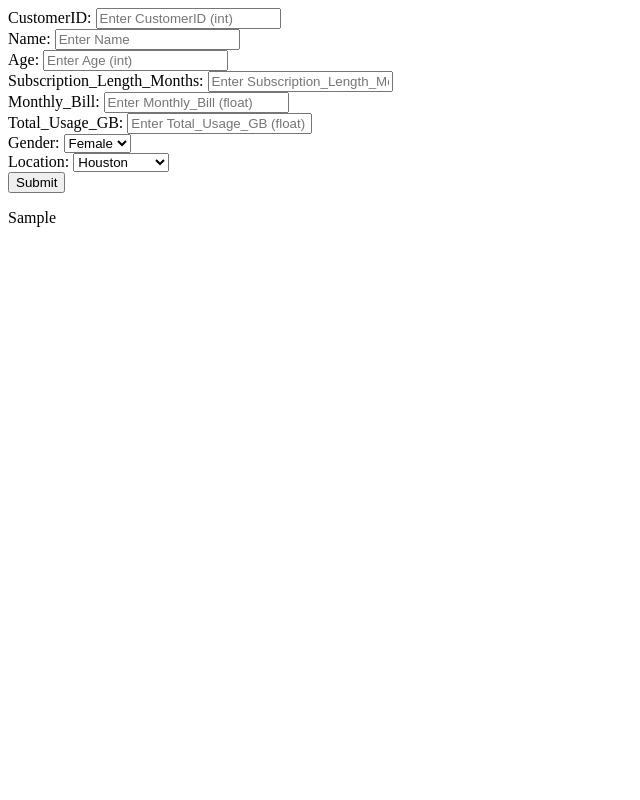
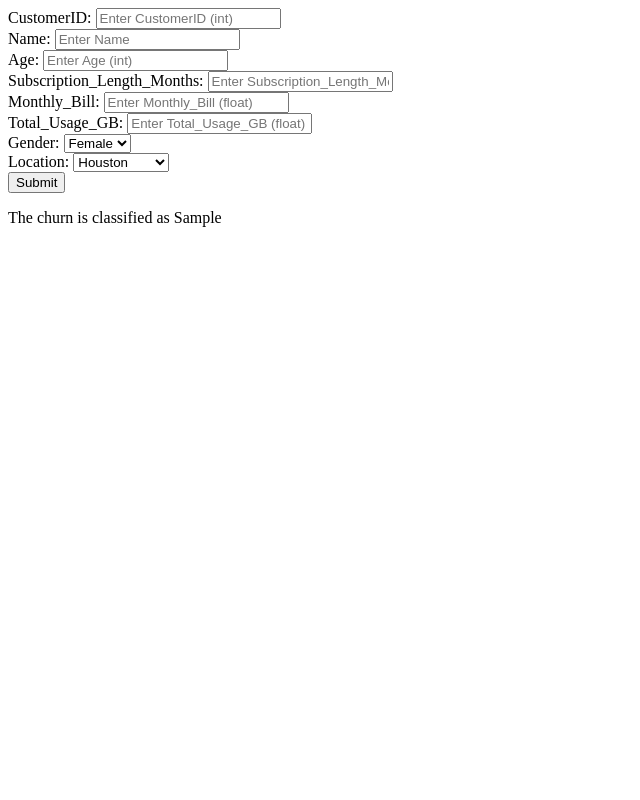
Before and after one commit to shubhankar567/Customer_Churn_Prediction, a Flask app: template templates/form.html in a window 1280 px wide. Shown: the whole page, without its empty margins (0-640 px from the left). Run offline with Flask 3, Linux system fonts and the light colour scheme; the template is opened without the code that fills it: most values are stand-ins (such as "Sample title", 1, 10 or a date in 2020).

Commit message:
index html commit

```diff
--- a/templates/form.html
+++ b/templates/form.html
@@ -54,6 +54,6 @@
   <input type="submit" value="Submit">
 </form>
 
-{{final_result}}
+The churn is classified as {{final_result}}
 </body>
 </html>
```
